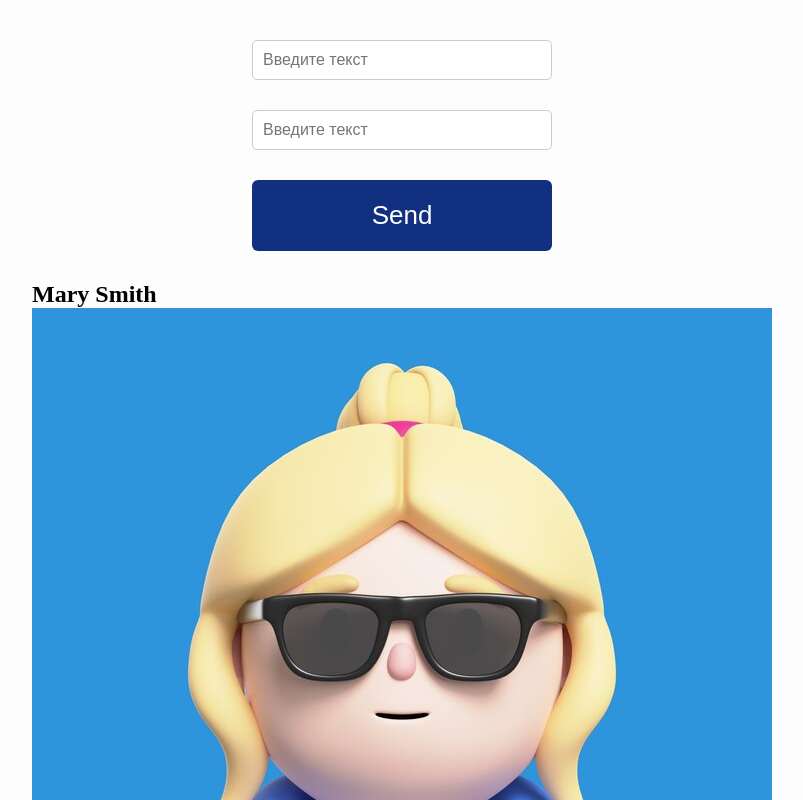
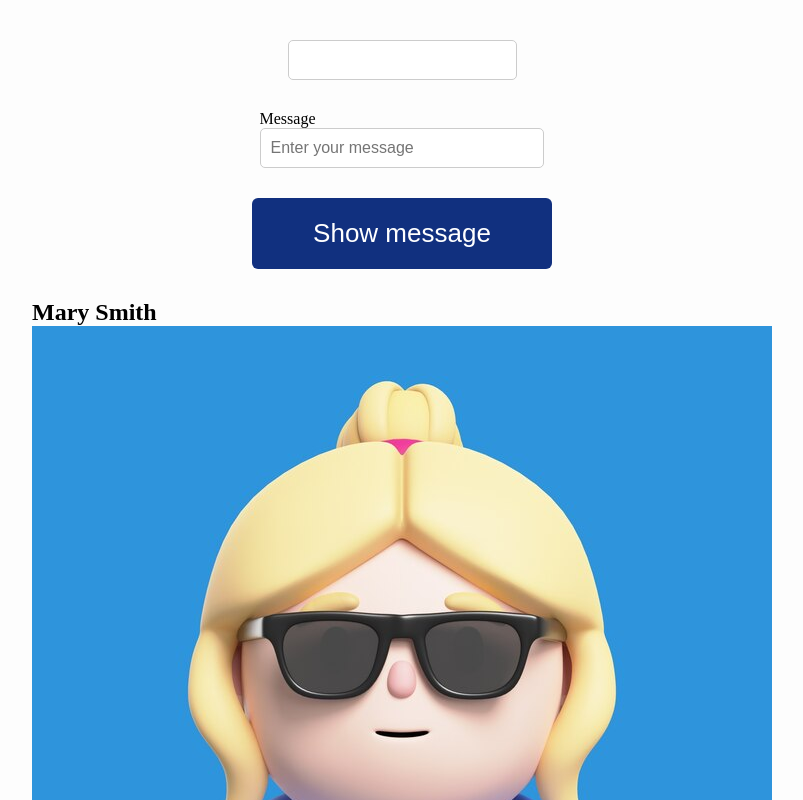
Before and after one commit to KaterynaBanasiak/55_react_ts, a React (Vite) app: page / in a window 1280 px wide. Shown: the top 800 px of the page, without its empty margins (238-1041 px from the left). Built offline with nearby package versions, Linux system fonts and the light colour scheme.

Commit message:
Исправлена ошибка в Lesson08

```diff
--- a/src/components/Button/button.tsx
+++ b/src/components/Button/button.tsx
@@ -1,7 +1,25 @@
 import './styles.css';
+import { ButtonProps } from './types.ts';
 
-function Button() {
-  return <button className="main-button">Send</button>
+// interface ButtonProps {
+//   name: string,
+//   //void - если функция ничего не возвращает
+//   onClick?: () => void,
+//   disabled?: boolean,
+//   type?: 'submit' | 'button' | 'reset'
+// }
+
+function Button({ name, onClick, disabled = false, type = 'submit' }: ButtonProps) {
+  return (
+    <button
+      className="main-button"
+      onClick={onClick}
+      disabled={disabled}
+      type={type}
+    >
+      {name}
+    </button>
+  )
 }
 
 export default Button
--- /dev/null
+++ b/src/components/Button/types.ts
@@ -0,0 +1,7 @@
+export interface ButtonProps {
+    name: string,
+    //void - если функция ничего не возвращает
+    onClick?: () => void,
+    disabled?: boolean,
+    type?: 'submit' | 'button' | 'reset'
+  }
--- a/src/components/Input/Input.tsx
+++ b/src/components/Input/Input.tsx
@@ -1,10 +1,31 @@
+import { ChangeEvent } from "react";
 import styles from "./Input.module.css";
 
-function Input() {
-  return <input
-  placeholder="Введите текст"
-  name="homeworkInput"
-  className={styles.input} />;
+export interface InputProps {
+  placeholder?: string;
+  name: string;
+  value?: string;
+  type?: "text" | "email" | "number" | "password" | "tel";
+  onChange?: (event: ChangeEvent<HTMLInputElement>) => void;
+  label?: string;
+  id?: string;
+}
+
+function Input({ placeholder, name, value, type = "text", onChange, label, id }: InputProps) {
+  return (
+    <div className={styles.inputContainer}>
+      {label && <label htmlFor={id}>{label}</label>}
+      <input
+        id={id}
+        name={name}
+        type={type}
+        placeholder={placeholder}
+        value={value}
+        onChange={onChange}
+        className={styles.input}
+      />
+    </div>
+  );
 }
 
 export default Input;
--- a/src/homeworks/Homework07.tsx
+++ b/src/homeworks/Homework07/Homework07.tsx
@@ -1,5 +1,5 @@
 import { v4 as uuidv4 } from "uuid";
-import Product from "../components/Product/Product";
+import Product from "../../components/Product/Product";
 
 const products = [
   { name: "Apple", price: 1.5 },
--- a/src/lessons/Lesson08/Lesson08.tsx
+++ b/src/lessons/Lesson08/Lesson08.tsx
@@ -5,7 +5,7 @@ import EmployeeCard from '../../components/EmployeeCard/EmployeeCard';
 // все картинки в проекте уже экспортированы по умолчанию, чтобы добавить картинку
 // в компонент нужно её просто импортировать(по умолчанию) и придумать псевдоним
 import AvatarImg from '../../assets/avatar.jpg';
-import Button from '../../components/Button/Button';
+import Button from '../../components/Button/button';
 import Input from '../../components/Input/Input';
 
 function Lesson08() {
```
